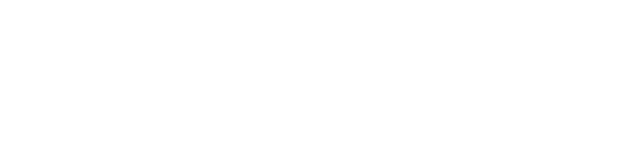
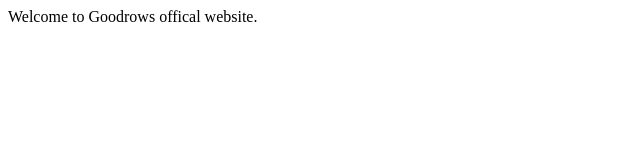
Before and after one commit to goodrows/goodrows.github.io, a plain HTML site: page index.html in a window 1280 px wide. Shown: the whole page, without its empty margins (0-640 px from the left). Drawn offline with Linux system fonts and the light colour scheme.

Commit message:
Update index.html

```diff
--- a/index.html
+++ b/index.html
@@ -11,3 +11,6 @@
 </script>
 <!-- End PushAlert -->
 </head>
+<body>
+  Welcome to Goodrows offical website.
+</body>
```
